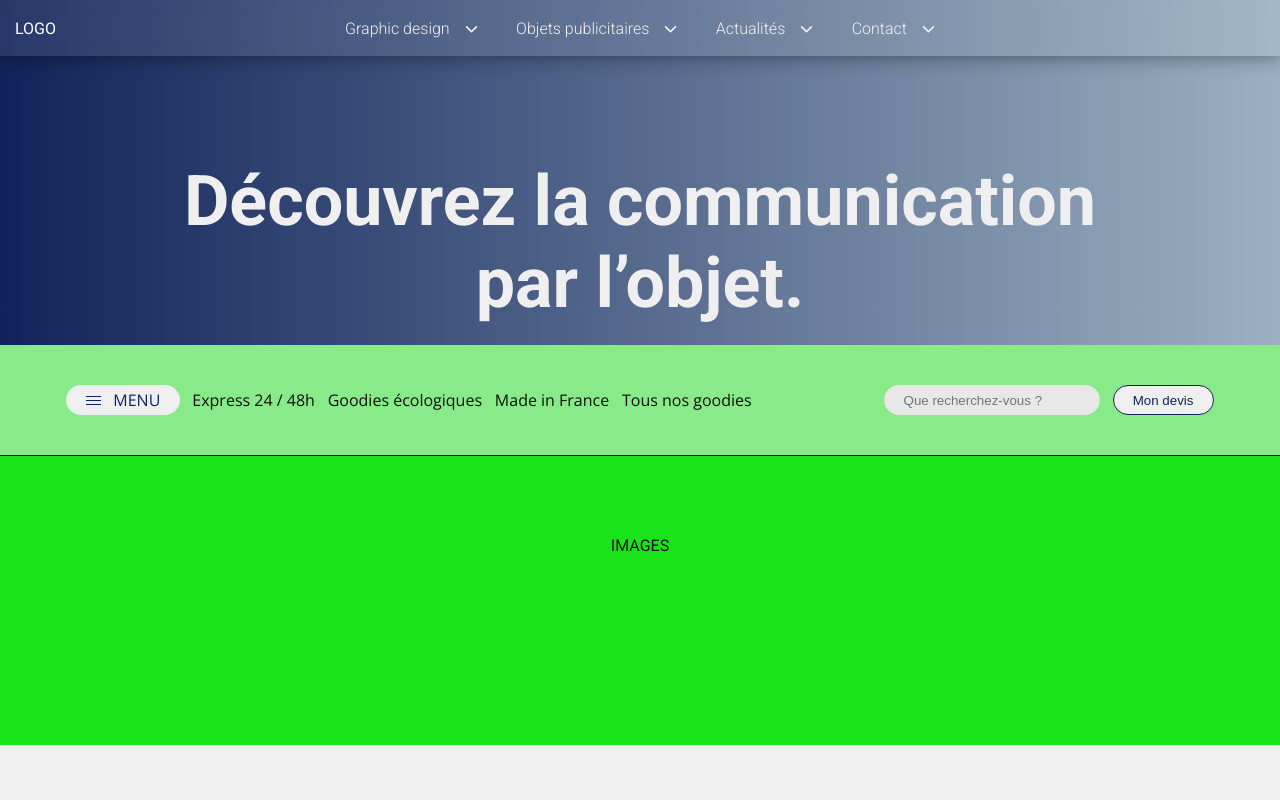
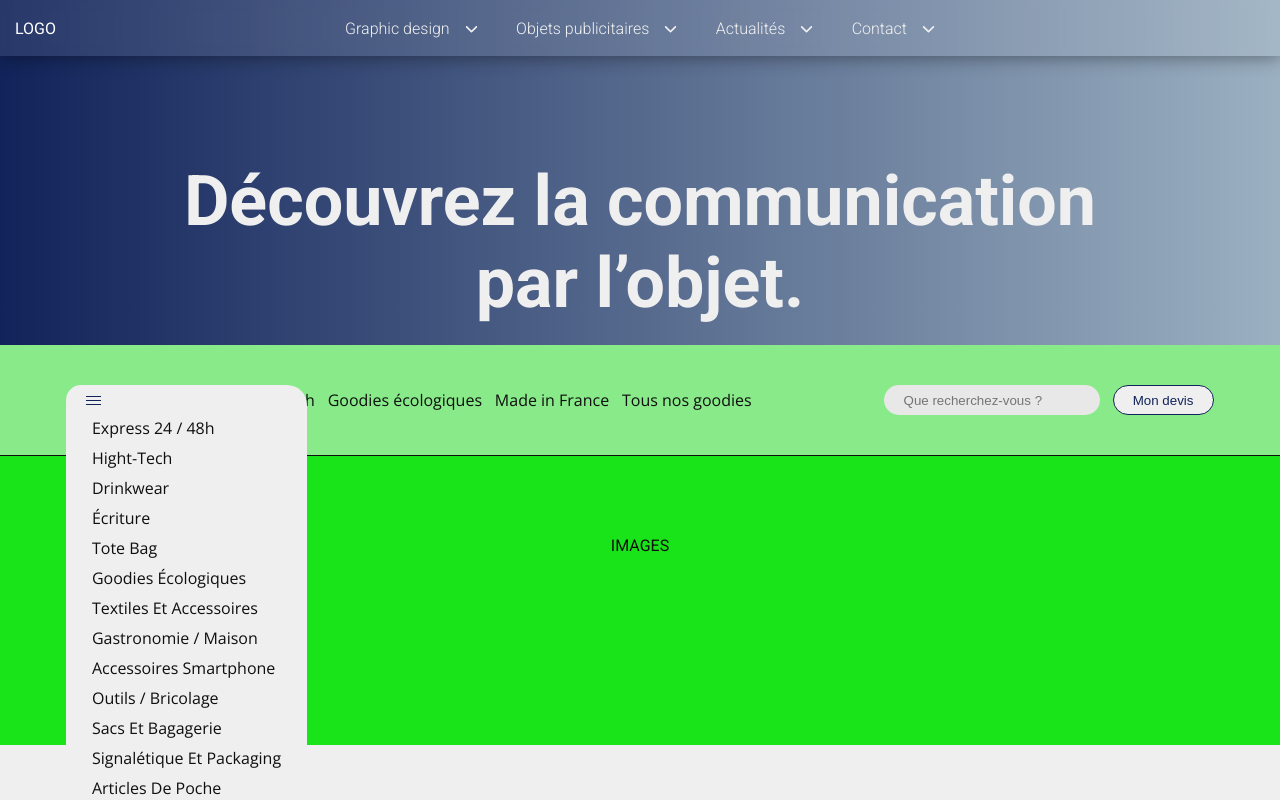
Before and after one commit to Scharlyopitz/One-comm, a React (Vite) app: page /objetsPublicitaires in a window 1280 px wide. Both pictures are taken after a click on the element "MENU". Shown: the part 455-1255 px from the top of the page. Built offline with nearby package versions, Linux system fonts and the light colour scheme.

Commit message:
Style Modal Menu

```diff
--- a/src/components/ObjetsPublicitaires/OPSection2.jsx
+++ b/src/components/ObjetsPublicitaires/OPSection2.jsx
@@ -26,9 +26,45 @@ function NavOP() {
       { name: "Tous nos goodies", href: "/" },
     ];
 
+    function ModalMenu() {
+      const Links = [
+        { name: "Express 24 / 48h", href: "/" },
+        { name: "Hight-Tech", href: "/" },
+        { name: "Drinkwear", href: "/" },
+        { name: "écriture", href: "/" },
+        { name: "Tote Bag", href: "/" },
+        { name: "Goodies écologiques", href: "/" },
+        { name: "Textiles et accessoires", href: "/" },
+        { name: "Gastronomie / Maison", href: "/" },
+        { name: "Accessoires smartphone", href: "/" },
+        { name: "Outils / Bricolage", href: "/" },
+        { name: "Sacs et bagagerie", href: "/" },
+        { name: "Signalétique et packaging", href: "/" },
+        { name: "Articles de poche", href: "/" },
+        { name: "Sport et loisirs", href: "/" },
+        { name: "Hygiène beauté et santé", href: "/" },
+        { name: "Parapluies", href: "/" },
+      ];
+
+      return (
+        <div className="modalMenu">
+          {Links.map((link, i) => {
+            return (
+              <NavLink key={i} to={link.href}>
+                {link.name}
+              </NavLink>
+            );
+          })}
+        </div>
+      );
+    }
+
+    const [openModal, setOpenModal] = useState(false);
+
     return (
       <div className="left">
-        <div className="Menu">
+        <div onClick={() => setOpenModal(!openModal)} className="Menu">
+          {openModal && <ModalMenu />}
           <div className="burgerContainer">
             <div className="burger" />
           </div>
--- a/src/sass/objetsPublicitaires/_objetsPublicitaires.scss
+++ b/src/sass/objetsPublicitaires/_objetsPublicitaires.scss
@@ -36,6 +36,7 @@
       background-color: $WhiteOpct;
       border-bottom: 1px solid $Black;
 
+      // LEFT
       .left {
         display: flex;
         gap: 1vw;
@@ -45,7 +46,9 @@
           align-items: center;
         }
 
+        // MENU
         .Menu {
+          position: relative;
           cursor: pointer;
           display: flex;
           align-items: center;
@@ -87,9 +90,33 @@
               }
             }
           }
+
+          // MODAL MENU
+          .modalMenu {
+            position: absolute;
+            top: 0;
+            left: 0;
+            background-color: $White;
+            padding: 4vh 2vw 2vh;
+            border-radius: 20px;
+            display: flex;
+            flex-direction: column;
+            gap: 1vh;
+
+            a {
+              white-space: nowrap;
+              text-transform: capitalize;
+
+              &:hover {
+                text-decoration: underline;
+                text-decoration-thickness: 1px;
+              }
+            }
+          }
         }
       }
 
+      // RIGHT
       .right {
         display: flex;
         gap: 1vw;
--- a/src/style/style.css
+++ b/src/style/style.css
@@ -738,6 +738,7 @@ nav ul svg {
   align-items: center;
 }
 .OPSection2 .navContainer .nav .left .Menu {
+  position: relative;
   cursor: pointer;
   display: flex;
   align-items: center;
@@ -773,6 +774,25 @@ nav ul svg {
 }
 .OPSection2 .navContainer .nav .left .Menu .burgerContainer .burger::before {
   bottom: 0;
+}
+.OPSection2 .navContainer .nav .left .Menu .modalMenu {
+  position: absolute;
+  top: 0;
+  left: 0;
+  background-color: #efefef;
+  padding: 4vh 2vw 2vh;
+  border-radius: 20px;
+  display: flex;
+  flex-direction: column;
+  gap: 1vh;
+}
+.OPSection2 .navContainer .nav .left .Menu .modalMenu a {
+  white-space: nowrap;
+  text-transform: capitalize;
+}
+.OPSection2 .navContainer .nav .left .Menu .modalMenu a:hover {
+  text-decoration: underline;
+  text-decoration-thickness: 1px;
 }
 .OPSection2 .navContainer .nav .right {
   display: flex;
```
Also changed, not shown: 1 other file (tests, documents, lock files or other folders).
